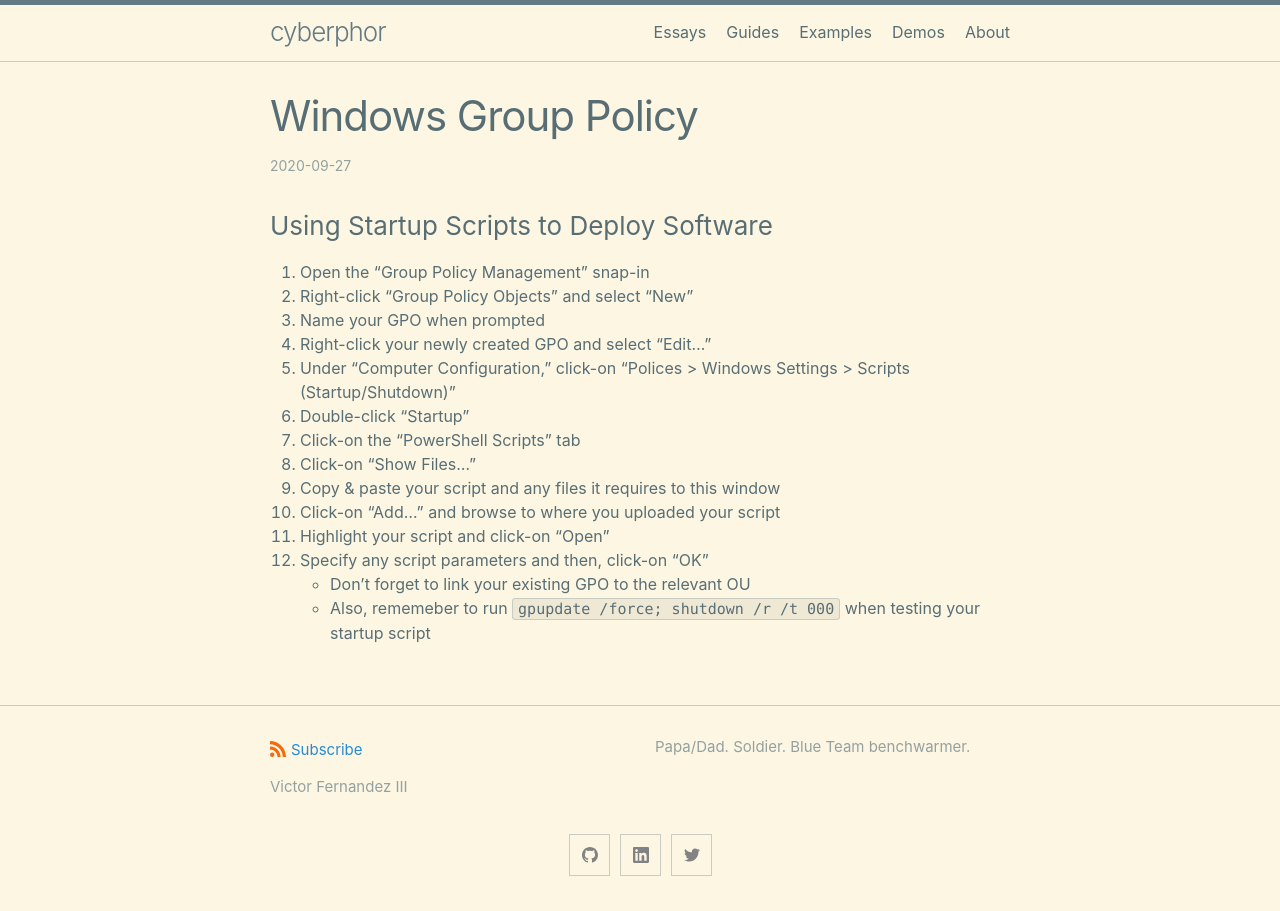
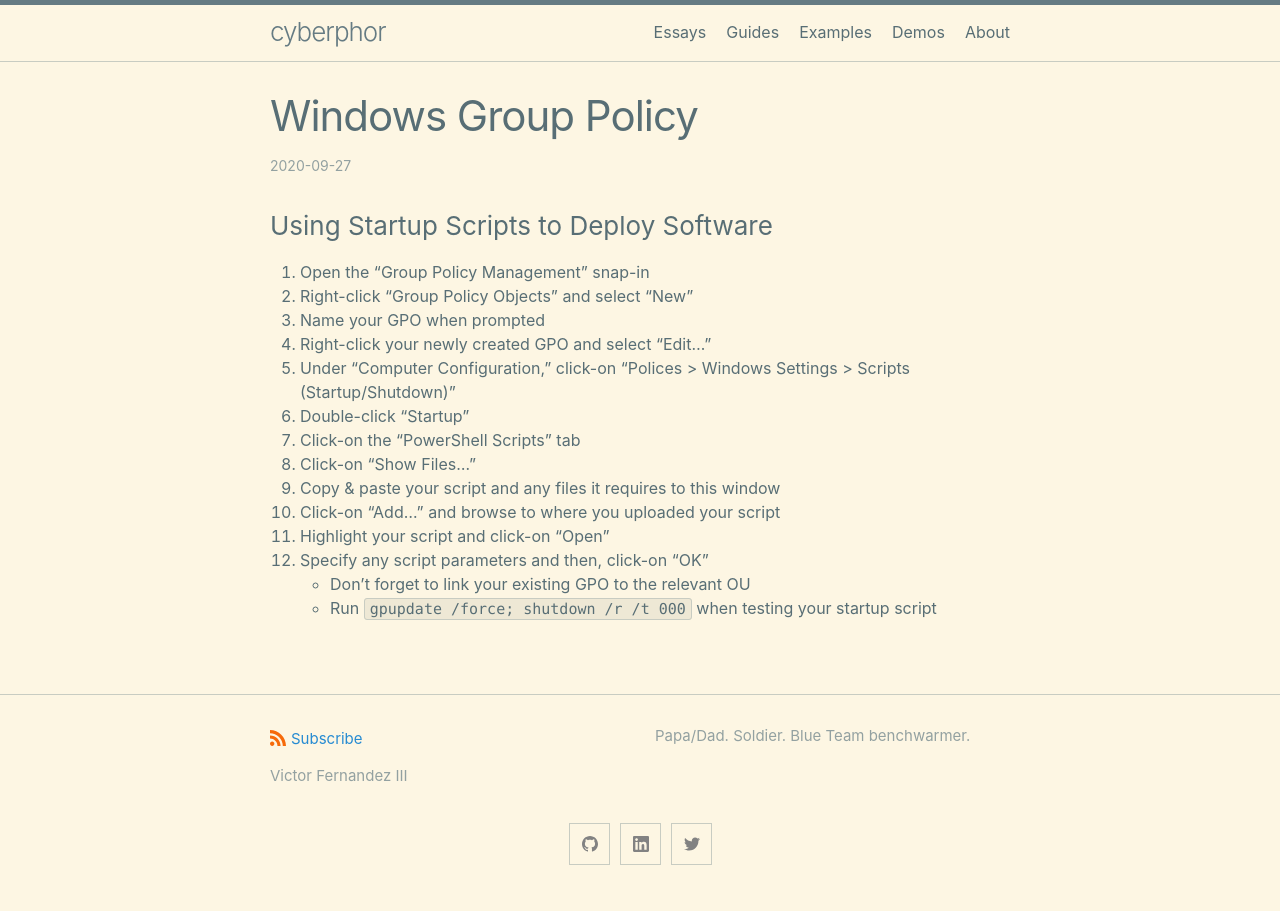
Before and after one commit to cyberphor/blog, a Jekyll site: the page built from _posts/guides/2020-09-27-windows-group-policy.md, in a window 1280 px wide. Built offline with Jekyll 4.4.1, drawn with Linux system fonts in a browser that asks for light colours.

Commit message:
Update 2020-09-27-windows-group-policy.md

```diff
--- a/_posts/guides/2020-09-27-windows-group-policy.md
+++ b/_posts/guides/2020-09-27-windows-group-policy.md
@@ -20,4 +20,4 @@ subcategory: guides
 11. Highlight your script and click-on "Open"
 12. Specify any script parameters and then, click-on "OK"
   * Don't forget to link your existing GPO to the relevant OU
-  * Also, rememeber to run `gpupdate /force; shutdown /r /t 000` when testing your startup script
+  * Run `gpupdate /force; shutdown /r /t 000` when testing your startup script
```
